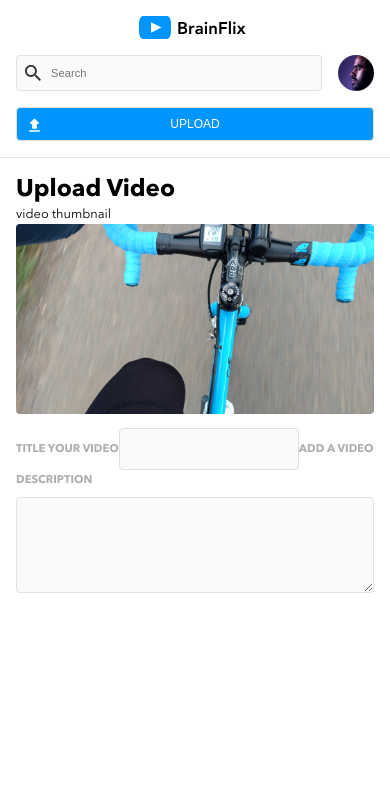
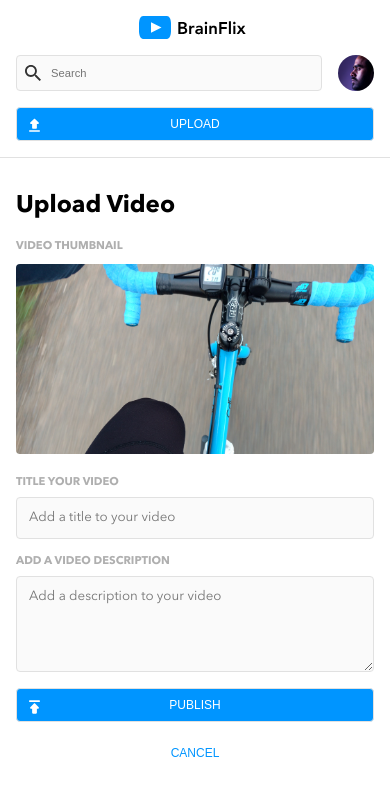
Before and after one commit to alisapromthep/alisa-promthep-brainflix, a React (Create React App) app: page /upload in a window 390 px wide. Shown: the top 796 px of the page. Built offline with nearby package versions, Linux system fonts and the light colour scheme.

Commit message:
upload form and page styling for mobile completed

```diff
--- a/src/App.scss
+++ b/src/App.scss
@@ -17,6 +17,13 @@ body {
   color: $primary_white;
   text-transform: uppercase;
   font-size: .75rem;
+
+  &--white {
+    color: $primary_brainflix-blue;
+    padding: 0.5rem;
+    margin: 1rem 0;
+
+  }
 
   &__container{
     @include button-reset;
@@ -38,7 +45,9 @@ body {
       width: 17%;
     }
 
+
   }
+
 
   &__upload-icon {
       width: 1.2rem;
@@ -50,6 +59,11 @@ body {
       @extend .button__upload-icon;
       left: 0.2rem;
   }
+
+  &__publish-icon {
+    @extend .button__upload-icon;
+  }
+
 
 }
 .container {
--- a/src/components/CommentForm/CommentForm.scss
+++ b/src/components/CommentForm/CommentForm.scss
@@ -36,7 +36,7 @@
     }
 
     &__label {
-        @include form-label-format;
+        @include label-format;
 
         @include tablet {
             flex-grow: 1;
--- a/src/components/UploadForm/UploadForm.js
+++ b/src/components/UploadForm/UploadForm.js
@@ -1,17 +1,23 @@
 import React from 'react';
 import './UploadForm.scss';
+import publish from '../../assets/icons/publish.svg';
 
 function UploadForm(props) {
     return (
         <form className='uploadform'>
             <label className='uploadform__label'>
                 title your video
-                <input className='uploadform__input' type='text' />
+                <input className='uploadform__input' type='text' placeholder='Add a title to your video' name='title' />
             </label>
             <label className='uploadform__label'>
                 add a video description
-                <textarea className='uploadform__input uploadform__input--large' type='text' />
+                <textarea className='uploadform__input uploadform__input--large' type='text' placeholder='Add a description to your video' name='description' />
             </label>
+            <div className='button__container'>
+                <img className='button__publish-icon' src={publish} alt='arrow up'/>
+                <button className='button'>publish</button>
+            </div>
+            <button className='button button--white'>cancel</button>
 
 
         </form>
--- a/src/components/UploadForm/UploadForm.scss
+++ b/src/components/UploadForm/UploadForm.scss
@@ -2,10 +2,12 @@
 @use '../../styles/partials/color' as *;
 
 .uploadform {
-
+    @include flex-column;
+    margin: 1rem 0;
 
     &__label {
-        @include form-label-format;
+        @include label-format;
+        @include flex-column;
     }
 
     &__input {
--- a/src/pages/UploadPage/UploadPage.js
+++ b/src/pages/UploadPage/UploadPage.js
@@ -6,9 +6,9 @@ import UploadPreview from '../../assets/images/Upload-video-preview.jpg';
 function UploadPage(props) {
     return (
         <main className='upload'>
-            <h1> Upload Video </h1>
+            <h1 className='upload__header'> Upload Video </h1>
             <div className='upload__thumbnail-container'>
-                <p> video thumbnail </p>
+                <p className='upload__thumbnail-label'> video thumbnail </p>
                 <img className='upload__thumbnail-img' src={UploadPreview} alt='first person view of a biker looking down'/>
             </div>
             <UploadForm />
--- a/src/pages/UploadPage/UploadPage.scss
+++ b/src/pages/UploadPage/UploadPage.scss
@@ -7,11 +7,21 @@
     @include divider;
     border-bottom: none;
 
+    &__header {
+        margin: 1rem 0;
+    }
+
     &__thumbnail {
+
+        &-label {
+            @include label-format;
+            margin-bottom: 0.5rem;
+        }
 
         &-img {
             width: 100%;
             border-radius: 4px;
+
         }
     }
 }
--- a/src/styles/partials/_mixins.scss
+++ b/src/styles/partials/_mixins.scss
@@ -61,7 +61,7 @@
 
 }
 
-@mixin form-label-format {
+@mixin label-format {
     color: $primary_silver;
     text-transform: uppercase;
     font-size: 0.7rem;
```
